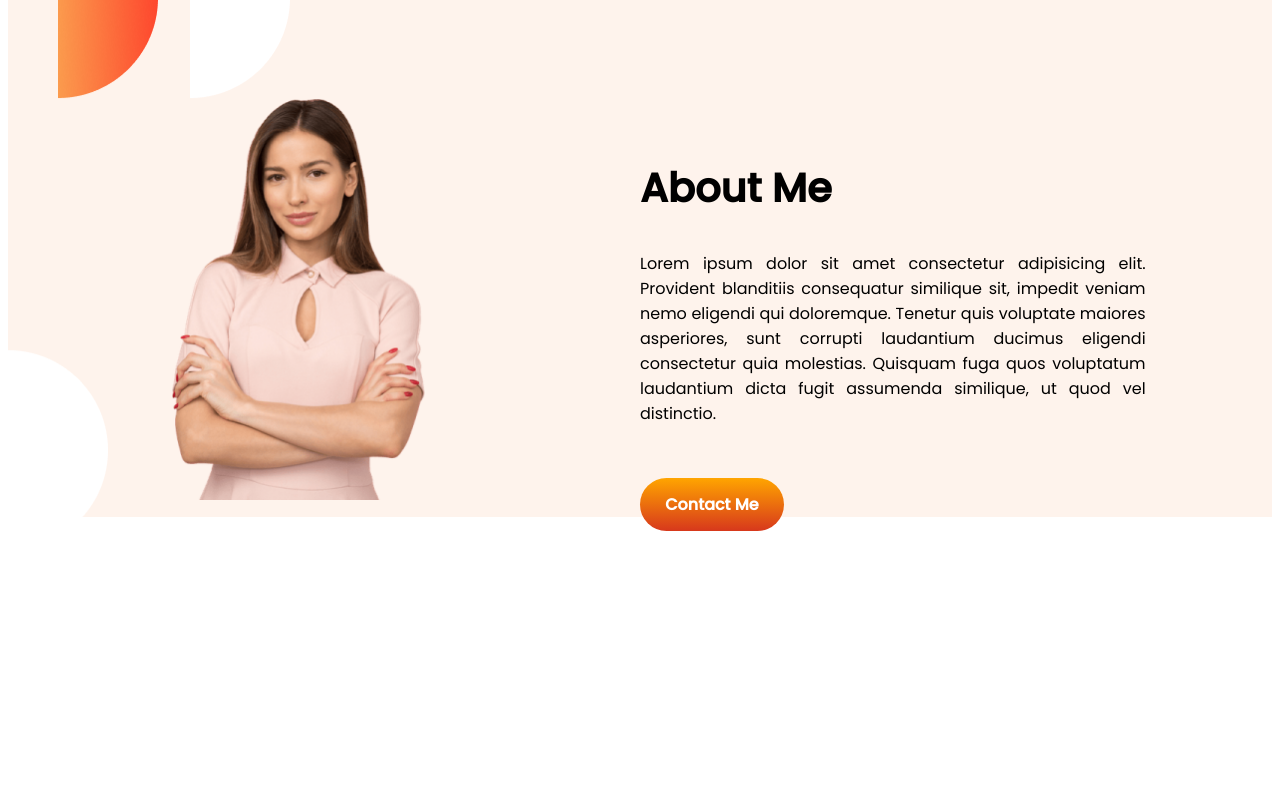
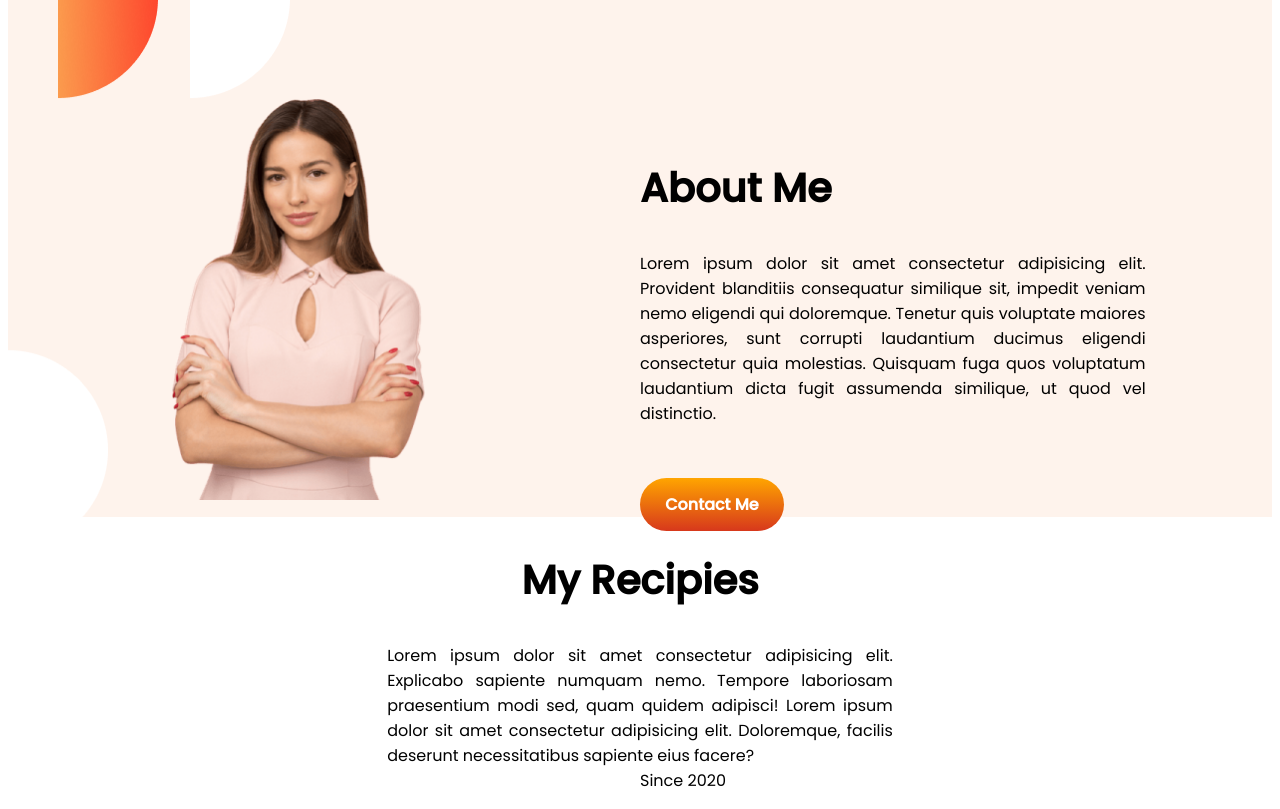
Before and after one commit to AnisurRahman06046/eat-healthy-website, a plain HTML site: page index.html in a window 1280 px wide. Shown: the part 828-1637 px from the top of the page. Before the commit the page ends 1359 px from the top, so only its background shows below. Drawn offline with Linux system fonts and the light colour scheme.

Commit message:
since added

```diff
--- a/index.html
+++ b/index.html
@@ -32,6 +32,9 @@
             <a class="button-link" href="www.facebook.com">Contact Me</a>
         </div>
     </section>
+    <div class="recipe-part"><h2>My Recipies</h2></div>
+    <p class="para-recipie">Lorem ipsum dolor sit amet consectetur adipisicing elit. Explicabo sapiente numquam nemo. Tempore laboriosam praesentium modi sed, quam quidem adipisci! Lorem ipsum dolor sit amet consectetur adipisicing elit. Doloremque, facilis deserunt necessitatibus sapiente eius facere?<br> <span class="since">Since 2020</span> </p>
+
 
 
 
--- a/style.css
+++ b/style.css
@@ -57,3 +57,15 @@ h1{
 h2{
     font-size: 40px;
 }
+.recipe-part{
+    text-align: center;
+}
+.para-recipie{
+    padding-left: 30%;
+    padding-right: 30%;
+    text-align: justify;
+}
+.since{
+    text-align: center;
+    padding-left: 50% ;
+}
```
